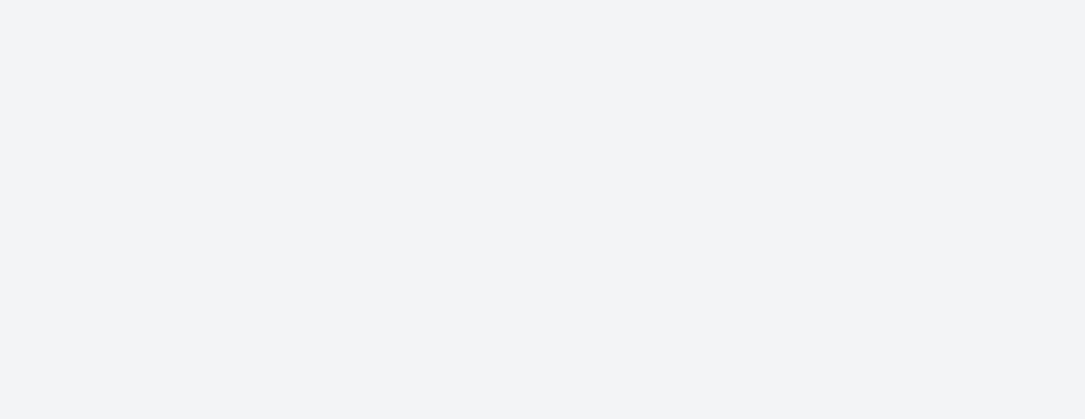
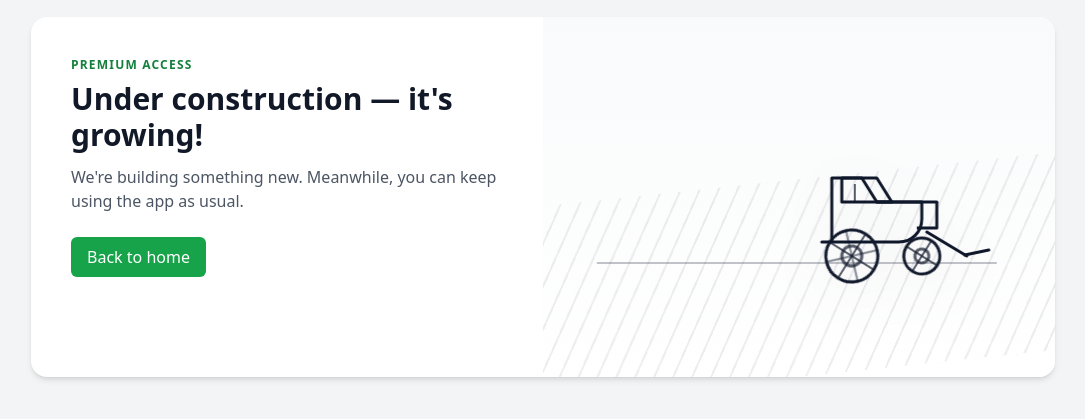
Before and after one commit to PaulineTurk/weather-tool, a React (Vite) app in the folder packages/frontend/: page /premium-access in a window 1280 px wide. Before the commit this address had no page. Shown: the part 203-622 px from the top of the page, without its empty margins (97-1182 px from the left). Built offline with nearby package versions, Linux system fonts and the light colour scheme.

Commit message:
feat: add premium page

```diff
--- a/packages/frontend/src/App.tsx
+++ b/packages/frontend/src/App.tsx
@@ -1,18 +1,29 @@
-import { BrowserRouter, Routes, Route } from 'react-router';
+import { BrowserRouter, Routes, Route, useLocation } from 'react-router';
 import { HomePage } from './pages/HomePage';
 import { PreferencesPage } from './pages/PreferencesPage';
 import { Header } from './components/Header';
+import { PremiumAccessPage } from './pages/PremiumAccessPage.tsx';
+
+export function AppLayout() {
+  const location = useLocation();
+  const shouldHideHeader = location.pathname === '/premium-access';
+
+  return (
+    <div className="min-h-screen bg-gray-100">
+      {shouldHideHeader ? null : <Header />}
+      <Routes>
+        <Route path="/" element={<HomePage />} />
+        <Route path="/preferences" element={<PreferencesPage />} />
+        <Route path="/premium-access" element={<PremiumAccessPage />} />
+      </Routes>
+    </div>
+  );
+}
 
 function App() {
   return (
     <BrowserRouter>
-      <div className="min-h-screen bg-gray-100">
-        <Header />
-        <Routes>
-          <Route path="/" element={<HomePage />} />
-          <Route path="/preferences" element={<PreferencesPage />} />
-        </Routes>
-      </div>
+      <AppLayout />
     </BrowserRouter>
   );
 }
--- a/packages/frontend/src/components/Header.tsx
+++ b/packages/frontend/src/components/Header.tsx
@@ -16,13 +16,24 @@
         <span className="text-lg font-bold text-gray-700">Welcome {user.name}</span>
       </div>
 
+      <div className="flex items-center gap-2">
         <button
           type="button"
+          onClick={() => navigate('/premium-access')}
+          className="rounded-md border border-gray-200 bg-white px-4 py-2 text-sm font-semibold text-gray-800 shadow-sm hover:bg-gray-50"
+        >
+          Premium access
+        </button>
+
+        <button
+          type="button"
+          aria-label="Open preferences"
           onClick={() => navigate('/preferences')}
           className="flex flex-col items-center gap-1 rounded-md px-3 py-2 hover:bg-gray-100"
         >
-        <img className="h-8 w-8" src="/assets/gear.png" />
+          <img className="h-8 w-8" src="/assets/gear.png" alt="" />
         </button>
+      </div>
     </header>
   );
 }
--- /dev/null
+++ b/packages/frontend/src/pages/PremiumAccessPage.module.css
@@ -0,0 +1,83 @@
+.scene {
+  position: relative;
+  height: 360px;
+  display: grid;
+  place-items: center;
+  overflow: hidden;
+  color: #0f172a; /* slate-900 */
+}
+
+.fieldLines {
+  position: absolute;
+  inset: auto -20% 0 -20%;
+  height: 55%;
+  background:
+    repeating-linear-gradient(
+      115deg,
+      rgba(15, 23, 42, 0.08) 0px,
+      rgba(15, 23, 42, 0.08) 2px,
+      transparent 2px,
+      transparent 18px
+    );
+  transform: skewY(-6deg);
+  animation: fieldScroll 2.6s linear infinite;
+}
+
+.tractorWrap {
+  position: absolute;
+  left: -45%;
+  bottom: 22%;
+  width: 420px;
+  animation: tractorMove 4.2s ease-in-out infinite;
+  filter: drop-shadow(0 14px 28px rgba(2, 6, 23, 0.08));
+}
+
+.tractorSvg {
+  width: 100%;
+  height: auto;
+}
+
+.wheelBig {
+  transform-origin: 265px 118px;
+  animation: wheelSpin 0.9s linear infinite;
+}
+
+.wheelSmall {
+  transform-origin: 335px 118px;
+  animation: wheelSpin 0.9s linear infinite;
+}
+
+@keyframes tractorMove {
+  0% {
+    transform: translateX(0);
+  }
+  55% {
+    transform: translateX(110%);
+  }
+  100% {
+    transform: translateX(240%);
+  }
+}
+
+@keyframes wheelSpin {
+  to {
+    transform: rotate(360deg);
+  }
+}
+
+@keyframes fieldScroll {
+  to {
+    background-position: 180px 0;
+  }
+}
+
+@media (max-width: 640px) {
+  .scene {
+    height: 240px;
+  }
+
+  .tractorWrap {
+    width: 340px;
+    bottom: 20%;
+  }
+}
--- /dev/null
+++ b/packages/frontend/src/pages/PremiumAccessPage.tsx
@@ -0,0 +1,93 @@
+import { useNavigate } from 'react-router';
+import styles from './PremiumAccessPage.module.css';
+
+export function PremiumAccessPage() {
+  const navigate = useNavigate();
+
+  return (
+    <main className="h-[100svh] overflow-hidden px-4 py-4 flex items-center justify-center">
+      <section className="w-full max-w-5xl max-h-[calc(100svh-2rem)] rounded-2xl bg-white shadow-md overflow-hidden">
+        <div className="grid gap-0 lg:grid-cols-2">
+          <div className="p-6 sm:p-8 lg:p-10">
+            <p className="text-xs font-semibold uppercase tracking-widest text-green-700">Premium access</p>
+            <h1 className="mt-2 text-2xl font-bold text-gray-900 sm:text-3xl">Under construction — it&apos;s growing!</h1>
+            <p className="mt-3 text-gray-600">
+              We&apos;re building something new. Meanwhile, you can keep using the app as usual.
+            </p>
+
+            <div className="mt-6 flex flex-wrap gap-2">
+              <button
+                type="button"
+                onClick={() => navigate('/')}
+                className="rounded-md bg-green-600 px-4 py-2 text-white hover:bg-blue-700"
+              >
+                Back to home
+              </button>
+            </div>
+          </div>
+
+          <div className="relative bg-gradient-to-b from-gray-50 to-white">
+            <div className={styles.scene} aria-hidden="true">
+              <div className={styles.fieldLines} />
+              <div className={styles.tractorWrap}>
+                <svg className={styles.tractorSvg} viewBox="0 0 420 160" fill="none" xmlns="http://www.w3.org/2000/svg">
+                  {/* ground */}
+                  <path d="M10 125H410" stroke="currentColor" strokeWidth="2" opacity="0.25" />
+
+                  {/* tractor body */}
+                  <path
+                    d="M235 104H312C325 104 335 94 335 81V64H290L275 40H245V104Z"
+                    stroke="currentColor"
+                    strokeWidth="3"
+                    strokeLinejoin="round"
+                  />
+                  <path d="M290 64H350" stroke="currentColor" strokeWidth="3" strokeLinecap="round" />
+                  <path d="M350 64V90H330" stroke="currentColor" strokeWidth="3" strokeLinejoin="round" />
+
+                  {/* cabin */}
+                  <path
+                    d="M255 40H290L305 64H255V40Z"
+                    stroke="currentColor"
+                    strokeWidth="3"
+                    strokeLinejoin="round"
+                  />
+                  <path d="M268 46V64" stroke="currentColor" strokeWidth="2" opacity="0.7" />
+
+                  {/* plow */}
+                  <path
+                    d="M340 94L380 118"
+                    stroke="currentColor"
+                    strokeWidth="3"
+                    strokeLinecap="round"
+                  />
+                  <path
+                    d="M378 117L402 112"
+                    stroke="currentColor"
+                    strokeWidth="3"
+                    strokeLinecap="round"
+                  />
+
+                  {/* wheels */}
+                  <g className={styles.wheelBig}>
+                    <circle cx="265" cy="118" r="26" stroke="currentColor" strokeWidth="3" />
+                    <circle cx="265" cy="118" r="10" stroke="currentColor" strokeWidth="3" opacity="0.7" />
+                    <path d="M265 92V144" stroke="currentColor" strokeWidth="2" opacity="0.7" />
+                    <path d="M239 118H291" stroke="currentColor" strokeWidth="2" opacity="0.7" />
+                    <path d="M247 100L283 136" stroke="currentColor" strokeWidth="2" opacity="0.5" />
+                    <path d="M283 100L247 136" stroke="currentColor" strokeWidth="2" opacity="0.5" />
+                  </g>
+                  <g className={styles.wheelSmall}>
+                    <circle cx="335" cy="118" r="18" stroke="currentColor" strokeWidth="3" />
+                    <circle cx="335" cy="118" r="7" stroke="currentColor" strokeWidth="3" opacity="0.7" />
+                    <path d="M335 100V136" stroke="currentColor" strokeWidth="2" opacity="0.7" />
+                    <path d="M317 118H353" stroke="currentColor" strokeWidth="2" opacity="0.7" />
+                  </g>
+                </svg>
+              </div>
+            </div>
+          </div>
+        </div>
+      </section>
+    </main>
+  );
+}
```
Also changed, not shown: 2 other files (tests, documents, lock files or other folders). Lines whose indentation alone changed are shown as unchanged.
